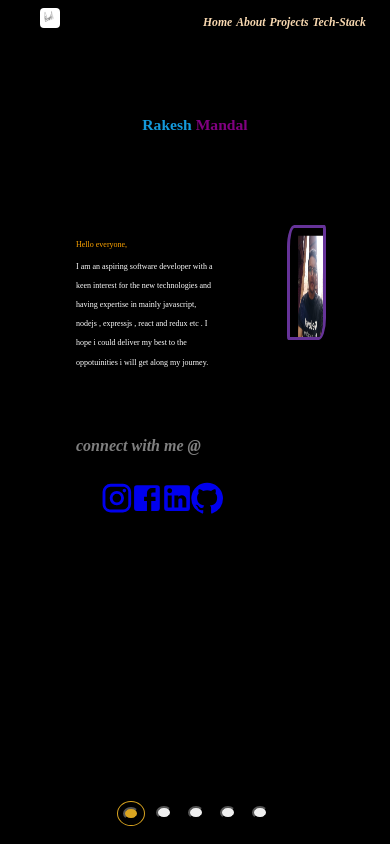
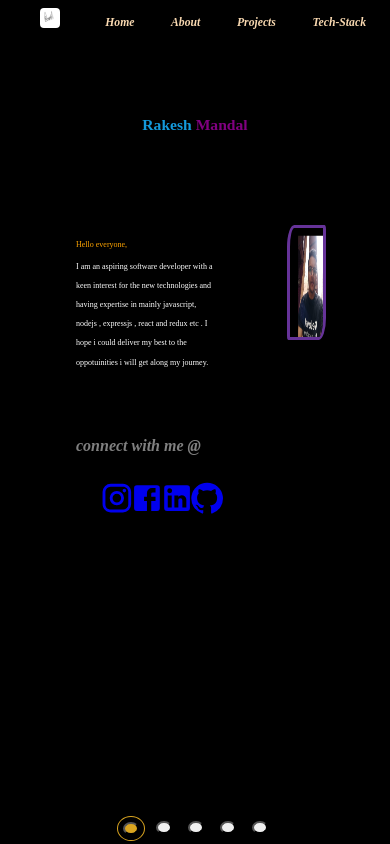
Before and after one commit to Rakesh-08/demo-website, a React (Vite) app in the folder portfolio/: page /#home in a window 390 px wide. Shown: the top 844 px of the page. Built offline with nearby package versions, Linux system fonts and the light colour scheme.

Commit message:
trying to serve static files

```diff
--- a/portfolio/index.html
+++ b/portfolio/index.html
@@ -2,7 +2,7 @@
 <html lang="en">
   <head>
     <meta charset="UTF-8" />
-    <link rel="icon" type="image/x-icon" href="./output/static/Profile-pic (1).jpeg" />
+    <link rel="icon" type="image/x-icon" href="/Profile-pic (1).jpeg" />
     <meta name="viewport" content="width=device-width, initial-scale=1.0" />
     <title>Developer@Rakesh</title>
   </head>
--- a/portfolio/output/static/projectLinks.jsx
+++ b/portfolio/output/static/projectLinks.jsx
@@ -3,7 +3,7 @@ let projects = [
     { name: "Counter-App", link:"#" },
     { name: "Tic-Tac-Toe Game", link:"https://simple-todo-app-git-tic-tac-rakesh-08.vercel.app/" },
     { name: "Resume Builder", link: "#" },
-    { name:" continue to be >> chat-bot",link:"#" }
+    { name:" coming soon.. >> chat-bot",link:"#" }
 
 ];
 export default projects;
--- a/portfolio/src/App.css
+++ b/portfolio/src/App.css
@@ -22,6 +22,10 @@ a{
 
  .headings .nav{
       font-size:3vw;
+    }
+
+    .navbar .navHeadings{
+      flex:2
     }
 
   .homeLeft  .intro{
@@ -49,4 +53,8 @@ a{
    display: inline
     }
 
+    .app .pagination{
+      bottom: 0;
+    }
+
 }
--- a/portfolio/src/components/Home/Home.jsx
+++ b/portfolio/src/components/Home/Home.jsx
@@ -68,7 +68,7 @@ export default function Home() {
         <div className="homeRight">
           <img
             className="profileImg"
-            src="../../../output/static/Profile-pic (1).jpeg"
+            src="/Profile-pic (1).jpeg"
             alt="profile_pic"
           />
         </div>
--- a/portfolio/src/components/Projects/Projects.css
+++ b/portfolio/src/components/Projects/Projects.css
@@ -12,7 +12,7 @@
 
 .projectsHeading{
 
-   margin:4px auto;
+   margin:10px auto;
     height: 20vh;
     width: 50%;
     font-size: 1.1em;
```
Also changed, not shown: portfolio/public/Profile-pic (1).jpeg (renamed from portfolio/output/static/Profile-pic (1).jpeg).
